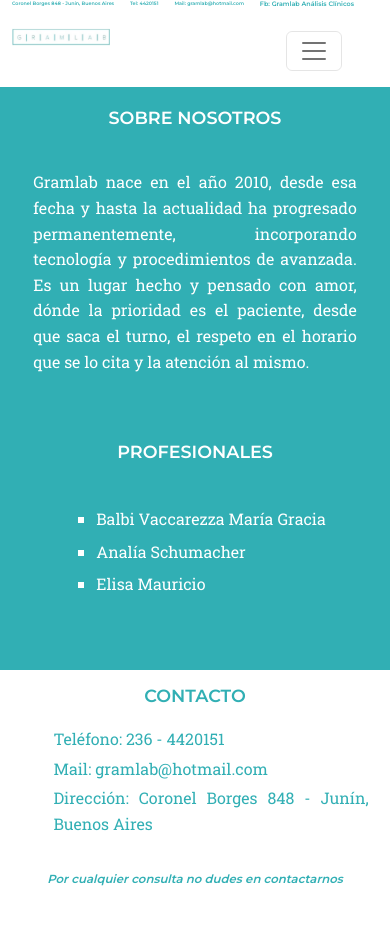
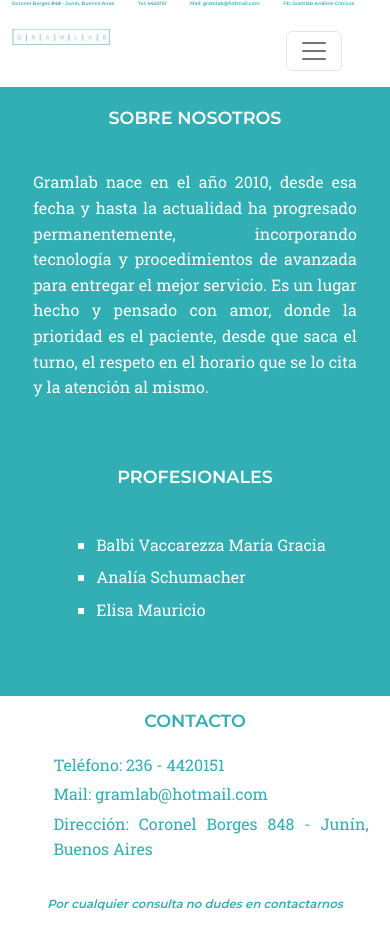
Before and after one commit to VictoriaBalbi/Proyecto-final---Desarrollo-Web, a website: page index.html in a window 390 px wide. Shown: the top 950 px of the page. Drawn offline with nearby package versions, Linux system fonts and the light colour scheme; grey boxes are pictures that could not be loaded.

Commit message:
Ajustes mobile 2.0

```diff
--- a/index.html
+++ b/index.html
@@ -119,8 +119,8 @@
                     <h2>SOBRE NOSOTROS</h2>
                 </div>
                 <div class="texto-nos">
-                    <p> Gramlab nace en el año 2010, desde esa fecha y hasta la actualidad ha progresado permanentemente, incorporando tecnología y procedimientos de avanzada.
-                    Es un lugar hecho y pensado con amor, dónde la prioridad es el paciente, desde que saca el turno, el respeto en el horario que se lo cita y la atención al mismo.
+                    <p> Gramlab nace en el año 2010, desde esa fecha y hasta la actualidad ha progresado permanentemente, incorporando tecnología y procedimientos de avanzada para entregar el mejor servicio.
+                    Es un lugar hecho y pensado con amor, donde la prioridad es el paciente, desde que saca el turno, el respeto en el horario que se lo cita y la atención al mismo.
                     </p>
                 </div>
             </div>
--- a/scss/components/_header.scss
+++ b/scss/components/_header.scss
@@ -13,7 +13,7 @@ header{
       font-weight: lighter;
 
       @media only screen and (max-width:468px){
-        font-size: 0.4rem;
+        font-size: 0.3rem;
       }
 
       &:hover{
--- a/scss/components/_nosotros-contacto.scss
+++ b/scss/components/_nosotros-contacto.scss
@@ -42,6 +42,7 @@
         display: flex;
         flex-flow: column wrap;
         align-items: center;
+
 
         font-size: 1.4vw;
 
```
Also changed, not shown: css/style.css, 1 other file.
